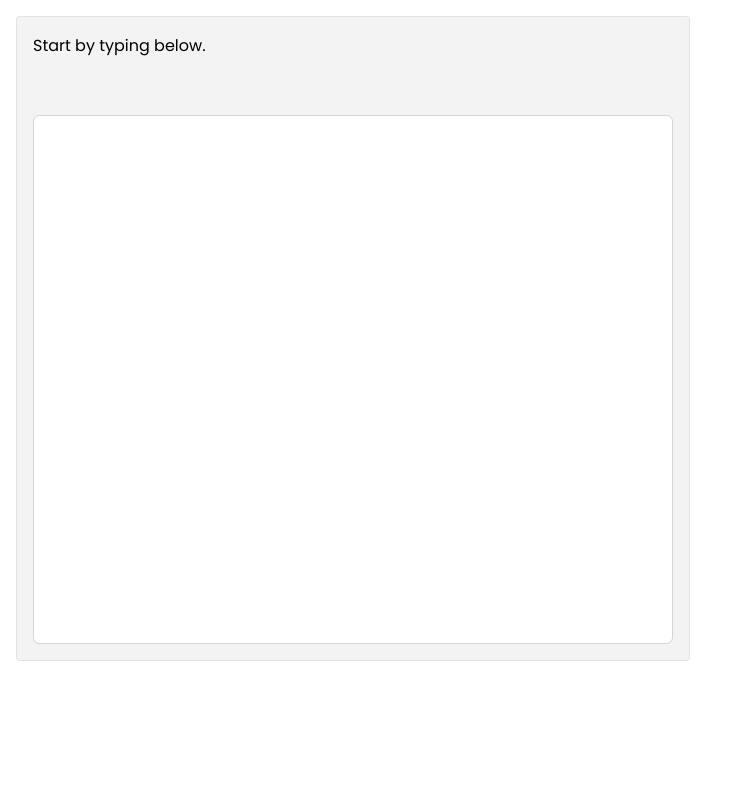
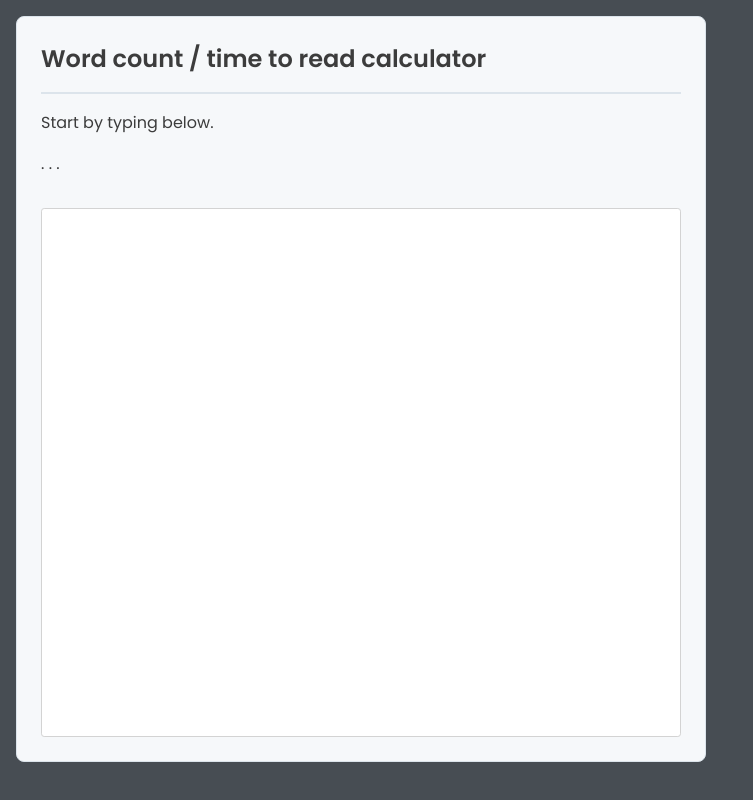
Before and after one commit to Tcooper920/timeToRead, a plain HTML site: page index.html in a window 1280 px wide. Shown: the whole page, without its empty margins (0-753 px from the left). Drawn offline with Linux system fonts and the light colour scheme.

Commit message:
Adjust CSS colors.

```diff
--- a/index.css
+++ b/index.css
@@ -7,6 +7,14 @@
 body {
     font-family: 'Cabin', sans-serif;
     font-family: 'Poppins', sans-serif;
+    color: #3c3c3c;
+    background-color: #474d53;
+}
+
+h1 {
+    font-size: 1.5rem;
+    font-weight: bold;
+    margin-bottom: 1rem;
 }
 
 p {
@@ -17,22 +25,30 @@ strong {
     font-weight: bold;
 }
 
+.divider-line {
+    display: flex;
+    margin-bottom: 1rem;
+    height: .1rem;
+    background-color: #dce4eb;
+}
+
 textarea {
+    margin-top: 1rem;
     resize: none;
 }
 
 .container {
     max-width: 40rem;
-    padding: 1rem;
+    padding: 1.5rem;
     margin: 1rem;
-    background-color: rgb(243, 243, 243);
-    border: .1rem solid rgb(226, 226, 226);
-    border-radius: .2rem;
+    background-color: #f6f8fa;
+    border: 0.1rem solid #dce4eb;
+    border-radius: .5rem;
 }
 
 .text-content {
     width: 100%;
     padding: 1rem;
     border: .1rem solid lightgray;
-    border-radius: .4rem;
+    border-radius: .2rem;
 }
--- a/index.html
+++ b/index.html
@@ -11,8 +11,10 @@
 <body>
 
 <div class="container">
+	<h1>Word count / time to read calculator</h1>
+	<div class="divider-line"></div>
 	<p class="word-count-container">Start by typing below.</p>
-	<p class="time-to-read-container"><br /></p>
+	<p class="time-to-read-container">. . .</p>
 	<textarea class="text-content" rows="33" cols="33"></textarea>
 </div>
 
```
